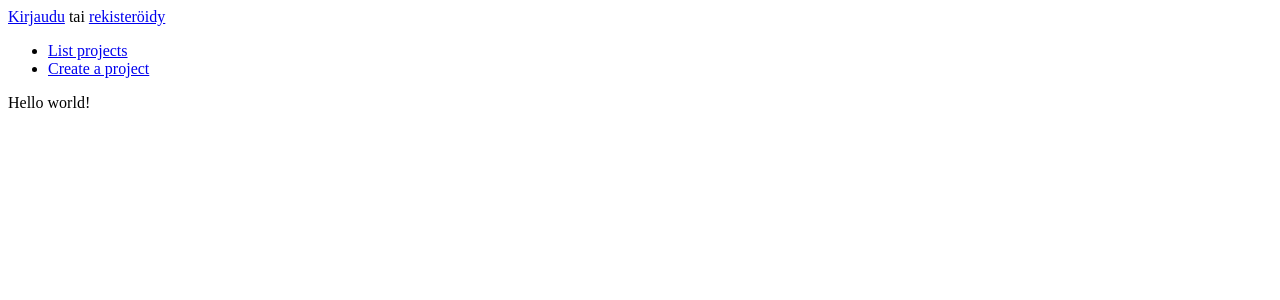
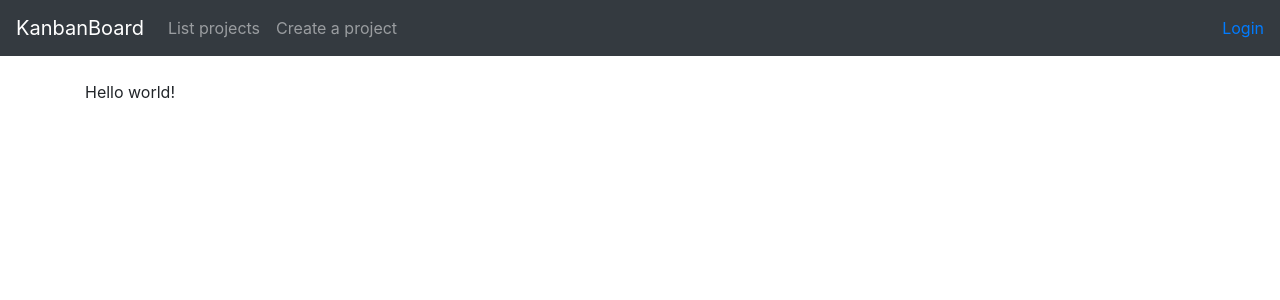
Before and after one commit to vuolen/tsoha-harjoitustyo, a Flask app: page / in a window 1280 px wide. Shown: the top 300 px of the page. Run offline with Flask 2, Linux system fonts and the light colour scheme; some libraries are stand-ins or nearby versions.

Commit message:
simple bootstrap layout

```diff
--- a/application/templates/layout.html
+++ b/application/templates/layout.html
@@ -3,28 +3,42 @@
   <head>
     <meta charset="utf-8">
     <title>KanbanBoard</title>
+    <link rel="stylesheet" href="https://maxcdn.bootstrapcdn.com/bootstrap/4.0.0/css/bootstrap.min.css" integrity="sha384-Gn5384xqQ1aoWXA+058RXPxPg6fy4IWvTNh0E263XmFcJlSAwiGgFAW/dAiS6JXm" crossorigin="anonymous">
   </head>
 
   <body>
+
+
+      <nav class="navbar navbar-expand-md navbar-dark bg-dark mb-4">
+	<a class="navbar-brand" href="#">KanbanBoard</a>
+	<button class="navbar-toggler" type="button" data-toggle="collapse" data-target="#navbarCollapse" aria-controls="navbarCollapse" aria-expanded="false" aria-label="Toggle navigation">
+          <span class="navbar-toggler-icon"></span>
+	</button>
+	<div class="collapse navbar-collapse" id="navbarCollapse">
+          <ul class="navbar-nav mr-auto">
+            <li class="nav-item">
+	      <a class="nav-link" href="{{ url_for('projects_index') }}">List projects</a>
+            </li>
+            <li class="nav-item">
+              <a class="nav-link" href="{{ url_for('projects_form') }}">Create a project</a></li>
+            </li>
+          </ul>
+          <div class="form-inline mt-2 mt-md-0">
 	    {% if current_user.is_authenticated %}
-      <p>
-	Kirjautunut nimellä {{ current_user.username }}. <a href="{{ url_for('auth_logout') }}">Kirjaudu ulos</a>
-</p>
-      </p>
+	    <a href="{{ url_for('auth_logout') }}">Hello {{ current_user.name }} -- Logout</a>
 	    {% else %}
-<a href="{{ url_for('auth_login') }}">Kirjaudu</a> tai
-<a href="{{ url_for('auth_register') }}">rekisteröidy</a>
+	    <a href="{{ url_for('auth_login') }}">Login</a>
 	    {% endif %}
+          </div>
+	</div>
+      </nav>
 
-      <ul>
-	<li><a href="{{ url_for('projects_index') }}">List projects</a></li>
-	<li><a href="{{ url_for('projects_form') }}">Create a project</a></li>
-      </ul>
-
+      <main role="main" class="container">
 	{% block body %}
 	<p>
 	  Content.
 	</p>
 	{% endblock %}
+      </main>
   </body>
 </html>
```
Lines whose indentation alone changed are shown as unchanged.
